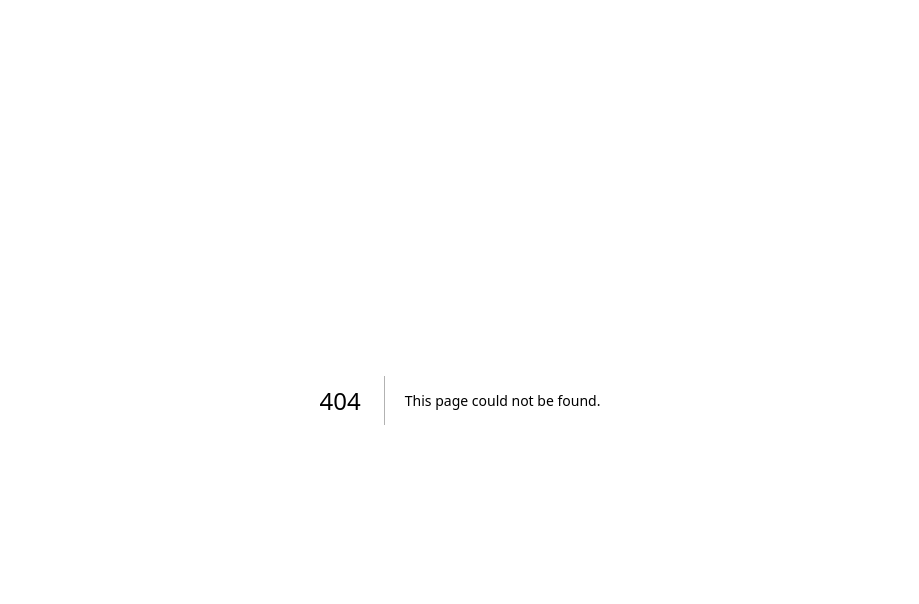
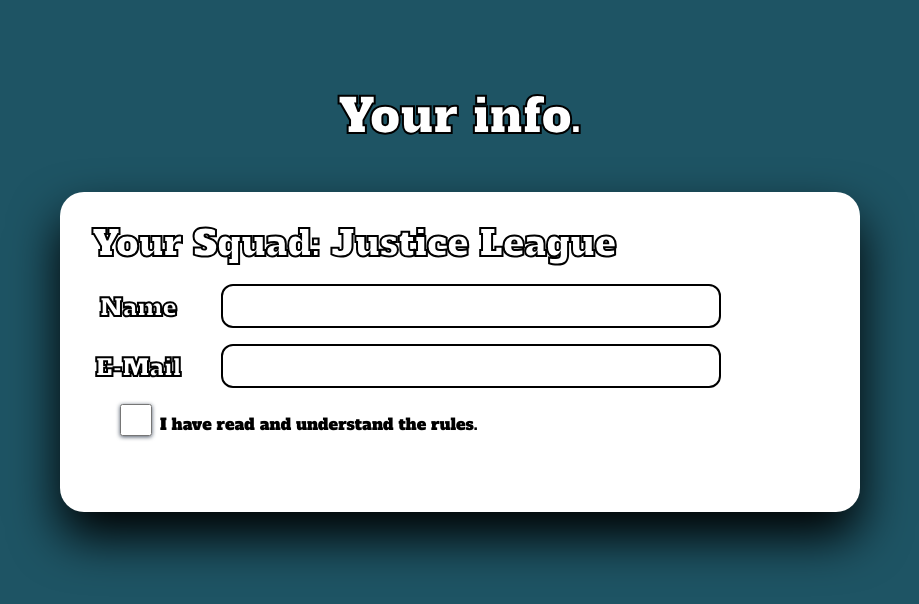
Before and after one commit to marinatcai/final_app, a Next.js app in the folder heroes-app/: page /your-info in a window 1280 px wide. Before the commit this address had no page. Shown: the top 604 px of the page, without its empty margins (180-1099 px from the left). Built offline with nearby package versions, Linux system fonts and the light colour scheme.

Commit message:
add your info page layout and build info-filed component

```diff
--- /dev/null
+++ b/heroes-app/app/components/info-field.tsx
@@ -0,0 +1,15 @@
+interface InfoItemProps {
+    label:string;
+}
+
+export default function InfoItem({label}: InfoItemProps) {
+
+    return (
+        <>
+            <div className="grid grid-cols-5 gap-1 mb-3">
+                <label className="text-center text-2xl text-white font-outline-2 alfa-slab p-2">{label}</label>
+                <input name="name" type="textarea" className="h-11 w-125 border-2 border-solid border-black rounded-xl drop-shadow-black drop-shadow-1xl"></input>
+            </div>
+        </>
+    );
+}
--- a/heroes-app/app/vote/page.tsx
+++ b/heroes-app/app/vote/page.tsx
@@ -14,7 +14,7 @@ export default function VotePage() {
         // here i want to return the choice and show it in console log
 
          // here i want link to next page your info
-        <Link href="/your_info" >
+        <Link href="/your-info" >
         </Link>
         // here i want link to next page your info
     }
@@ -24,7 +24,7 @@ export default function VotePage() {
     return (
         <>
             <div className="flex flex-col justify-items items-center mt-20">
-                <h2 className="p-3 text-4xl text-white font-outline-2 alfa-slab">Vote.</h2>
+                <h2 className="p-3 text-5xl text-white font-outline-2 alfa-slab">Vote.</h2>
                 <div className="bg-white h-80 w-200 rounded-2xl drop-shadow-black drop-shadow-2xl mb-10">
                     <h2 className="text-center p-6 text-3xl text-white font-outline-2 alfa-slab">Which squad shall win?</h2>
                     <div className="flex justify-evenly mx-10 mb-5">
--- /dev/null
+++ b/heroes-app/app/your-info/page.tsx
@@ -0,0 +1,35 @@
+"use client"
+
+import InfoItem from "../components/info-field";
+
+export default function YourInfoPage() {
+
+    const items =[
+      {info: "Name"},
+      {info: "E-Mail"},
+    ]
+
+
+return (
+    <>
+        <div className="flex flex-col justify-items items-center m-10">
+            <h2 className="p-3 text-5xl text-white font-outline-2 alfa-slab m-10">Your info.</h2>
+            <div className="bg-white h-80 w-200 rounded-3xl drop-shadow-black drop-shadow-2xl">
+                <h2 className="text-4xl text-white font-outline-2 alfa-slab mt-8 ml-8">Your Squad: Justice League</h2>
+                <div className="flex flex-col justify-items items-start mt-5">
+                    {items.map((item, index) => (
+                        <InfoItem label={item.info} key={index} />
+                        ))}
+                </div>
+                <div className="flex ">
+                    <input type="checkbox" className="h-8 w-8  border-black border-2 rounded-2xl ml-15 drop-shadow-gray-600 drop-shadow-sm"></input>
+                    <label className="text-center text-base text-black alfa-slab p-2">I have read and understand the rules.</label>
+                </div>
+
+            </div>
+        </div>
+    </>
+
+);
+
+}
```
